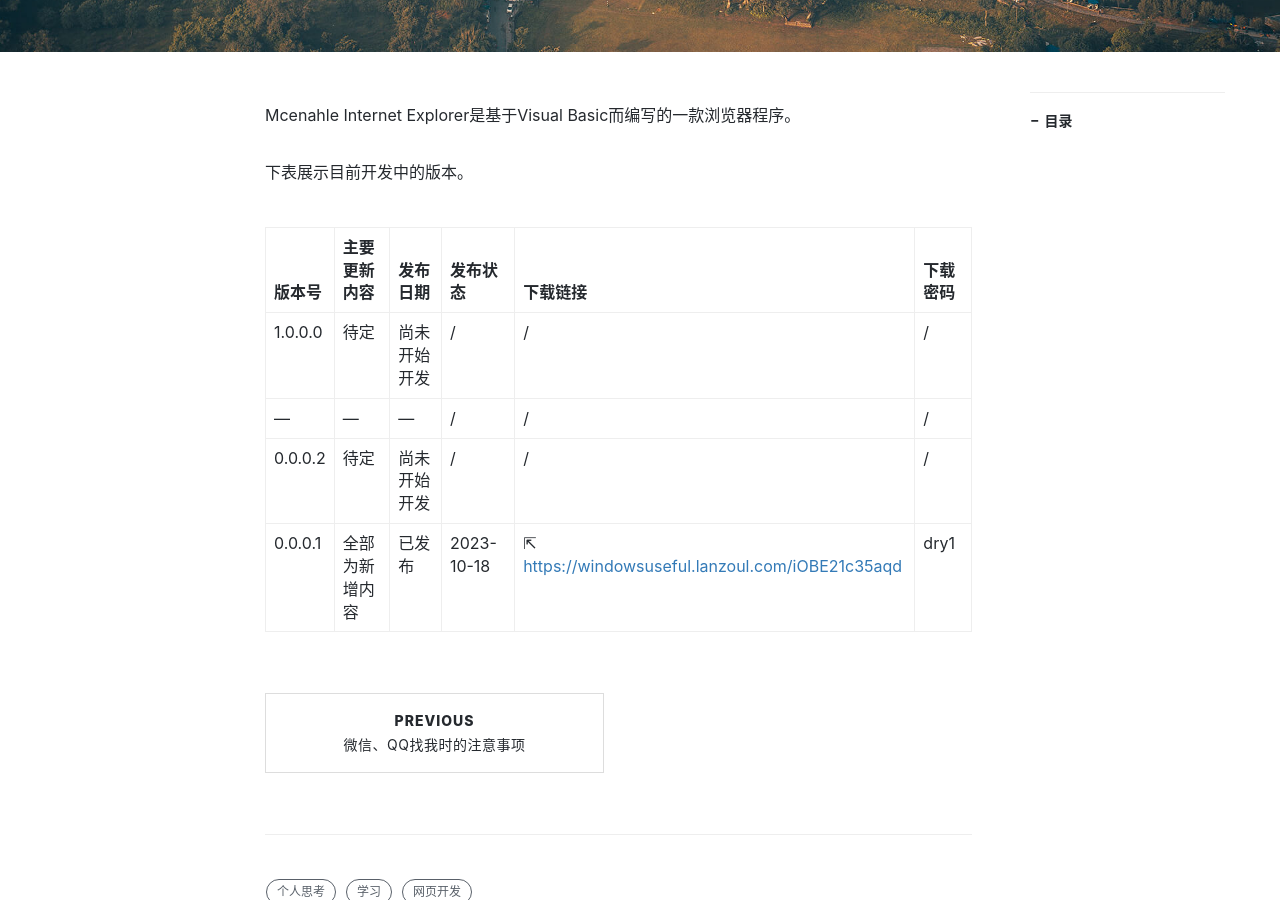
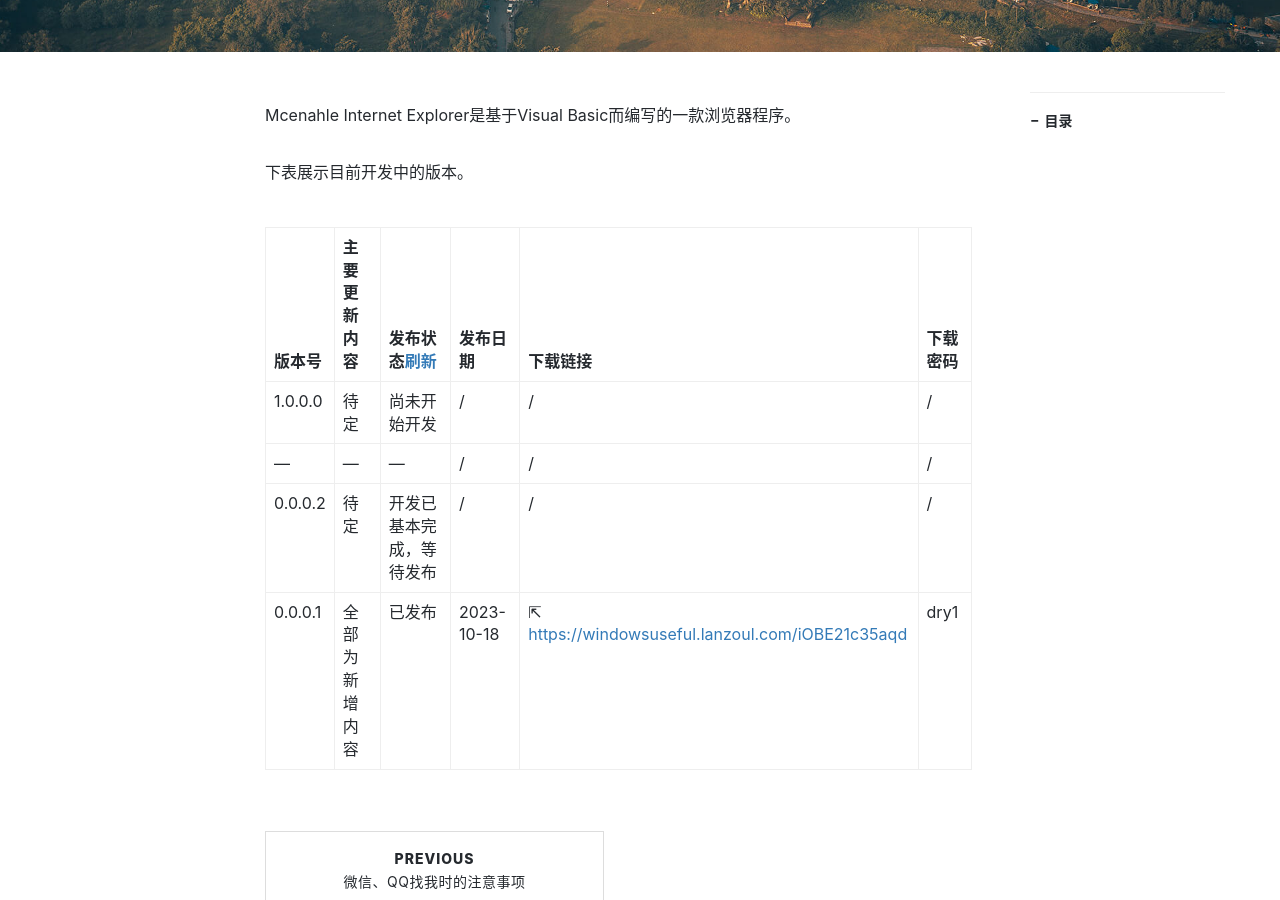
Before and after one commit to Mcenahle/mcenahle.github.io, a Jekyll site: the page built from _posts/2023-10-18-1.md, in a window 1280 px wide and 900 px high, scrolled down 380 px. Built offline with Jekyll 4.4.1, drawn with Linux system fonts in a browser that asks for light colours; nearby versions of some CDN libraries; comment, search, counter and statistics services are not loaded.

Commit message:
Update 2023-10-18-1.md

```diff
--- a/_posts/2023-10-18-1.md
+++ b/_posts/2023-10-18-1.md
@@ -15,9 +15,9 @@
 
 下表展示目前开发中的版本。
 
-|版本号|主要更新内容|发布日期|发布状态|下载链接|下载密码|
+|版本号|主要更新内容|发布状态[刷新](https://mcenahle.com/2023/10/18/1/)|发布日期|下载链接|下载密码|
 |---|---|---|---|---|---|
 |1.0.0.0|待定|尚未开始开发|/|/|/|
 |---|---|---|/|/|/|
-|0.0.0.2|待定|尚未开始开发|/|/|/|
+|0.0.0.2|待定|开发已基本完成，等待发布|/|/|/|
 |0.0.0.1|全部为新增内容|已发布|2023-10-18|⇱ <https://windowsuseful.lanzoul.com/iOBE21c35aqd>|dry1|
```
